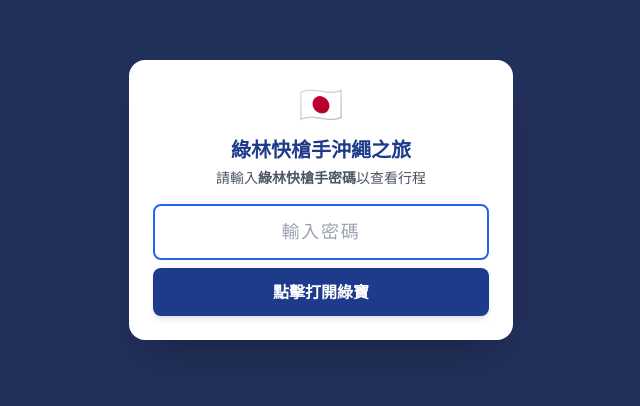
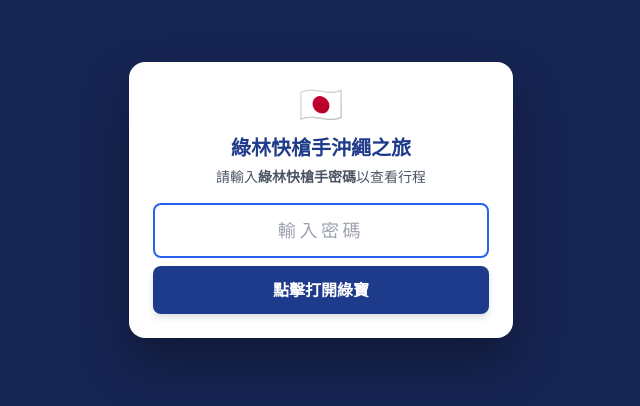
Before and after one commit to ltwjac/ok-trip, a plain HTML site: page index.html in a window 1280 px wide. Shown: the part 200-606 px from the top of the page, without its empty margins (319-959 px from the left). Drawn offline with nearby package versions, Linux system fonts and the light colour scheme.

Commit message:
Keep the trip locked without Tailwind, and eat before Day 1 sightseeing. (#11)
The password gate now covers the page with its own CSS, so a failed Tailwind CDN cannot leave the itinerary reachable. Day 1 goes pickup, lunch, Cape Zanpa, then Ryukyu beef at 19:00.

Co-authored-by: Cursor Agent <cursoragent@cursor.com>
Co-authored-by: ltwjac <ltwjac@users.noreply.github.com>

```diff
--- a/index.html
+++ b/index.html
@@ -3,6 +3,16 @@
 <head>
     <meta charset="UTF-8">
     <meta name="viewport" content="width=device-width, initial-scale=1.0">
+    <script>
+        /* Unlock before first paint. If this fails, the page stays locked. */
+        (function () {
+            try {
+                if (localStorage.getItem('okTripUnlocked') === '1') {
+                    document.documentElement.classList.add('app-unlocked');
+                }
+            } catch (e) {}
+        })();
+    </script>
     <meta name="theme-color" content="#1e3a8a">
     <meta name="apple-mobile-web-app-capable" content="yes">
     <meta name="apple-mobile-web-app-status-bar-style" content="black-translucent">
@@ -232,10 +242,118 @@
             width: 100%;
         }
         .map-show-btn:hover { background: #4338ca; }
+
+        /* Password gate does not use Tailwind. cdn.tailwindcss.com is a runtime
+           stylesheet; if it fails, utility classes never apply and a gate that
+           only has "fixed inset-0" sits under the itinerary. */
+        html:not(.app-unlocked) #app-container {
+            display: none !important;
+        }
+        html:not(.app-unlocked),
+        html:not(.app-unlocked) body {
+            overflow: hidden;
+            height: 100%;
+        }
+        #app-gate {
+            position: fixed;
+            inset: 0;
+            z-index: 10000;
+            display: flex;
+            align-items: center;
+            justify-content: center;
+            box-sizing: border-box;
+            padding: 1rem;
+            background: #172554;
+        }
+        html.app-unlocked #app-gate {
+            display: none !important;
+        }
+        #app-gate .gate-card {
+            box-sizing: border-box;
+            width: 100%;
+            max-width: 24rem;
+            background: #fff;
+            color: #1f2937;
+            border-radius: 1rem;
+            box-shadow: 0 25px 50px rgba(0, 0, 0, 0.35);
+            padding: 1.5rem;
+            text-align: center;
+        }
+        #app-gate .gate-mark {
+            font-size: 2.25rem;
+            line-height: 1;
+            margin-bottom: 0.75rem;
+        }
+        #app-gate .gate-title {
+            margin: 0 0 0.25rem;
+            font-size: 1.25rem;
+            line-height: 1.4;
+            font-weight: 700;
+            color: #1e3a8a;
+        }
+        #app-gate .gate-prompt {
+            margin: 0 0 1rem;
+            font-size: 0.875rem;
+            line-height: 1.5;
+            color: #4b5563;
+        }
+        #app-gate .gate-input {
+            box-sizing: border-box;
+            width: 100%;
+            margin: 0 0 0.5rem;
+            padding: 0.75rem;
+            border: 2px solid #d1d5db;
+            border-radius: 0.5rem;
+            background: #fff;
+            color: #111827;
+            font-family: ui-monospace, SFMono-Regular, Menlo, Consolas, monospace;
+            font-size: 1.125rem;
+            text-align: center;
+            letter-spacing: 0.2em;
+        }
+        #app-gate .gate-input:focus {
+            border-color: #2563eb;
+            outline: none;
+        }
+        #app-gate .gate-error {
+            display: none;
+            margin: 0 0 0.75rem;
+            color: #ef4444;
+            font-size: 0.75rem;
+            font-weight: 700;
+        }
+        #app-gate .gate-error.is-on {
+            display: block;
+        }
+        #app-gate .gate-submit {
+            width: 100%;
+            margin: 0;
+            padding: 0.75rem;
+            border: none;
+            border-radius: 0.5rem;
+            background: #1e3a8a;
+            color: #fff;
+            font-size: 1rem;
+            font-weight: 700;
+            cursor: pointer;
+            box-shadow: 0 4px 6px rgba(0, 0, 0, 0.12);
+        }
+        #app-gate .gate-submit:hover { background: #1e40af; }
     </style>
 </head>
 <body>
-<div id="app-container">
+<!-- Unlock gate: inline position so it still covers the page if the stylesheet or Tailwind CDN fails. -->
+<div id="app-gate" role="dialog" aria-modal="true" aria-labelledby="gate-title" style="position:fixed;inset:0;z-index:10000;display:flex;align-items:center;justify-content:center;box-sizing:border-box;padding:1rem;background:#172554;">
+    <form class="gate-card" onsubmit="event.preventDefault(); submitAppGate();" style="box-sizing:border-box;width:100%;max-width:24rem;background:#fff;border-radius:1rem;padding:1.5rem;text-align:center;">
+        <div class="gate-mark" aria-hidden="true">🇯🇵</div>
+        <h2 id="gate-title" class="gate-title">綠林快槍手沖繩之旅</h2>
+        <p class="gate-prompt">請輸入<strong>綠林快槍手密碼</strong>以查看行程</p>
+        <input type="password" id="gate-input" class="gate-input" inputmode="numeric" autocomplete="off" placeholder="輸入密碼" aria-label="綠林快槍手密碼">
+        <p id="gate-error" class="gate-error" style="display:none">密碼不正確，請再試一次</p>
+        <button type="submit" class="gate-submit">點擊打開綠寶</button>
+    </form>
+</div>
+<div id="app-container" inert>
     <header class="bg-white shadow-sm z-20 shrink-0">
         <div class="px-4 py-3 flex justify-between items-center bg-blue-900 text-white gap-2">
             <h1 class="font-bold text-lg truncate flex-1">綠林快槍手沖繩之旅</h1>
@@ -256,21 +374,6 @@
     </header>
     <div class="content-wrapper">
         <div class="scroll-section max-w-2xl mx-auto w-full" id="sidebar-content"></div>
-    </div>
-</div>
-
-
-<!-- App unlock gate -->
-<div id="app-gate" class="fixed inset-0 bg-blue-950/95 z-[100] flex items-center justify-center p-4">
-    <div class="bg-white rounded-2xl shadow-2xl p-6 max-w-sm w-full text-center">
-        <div class="text-4xl mb-3">🇯🇵</div>
-        <h2 class="text-xl font-bold text-blue-900 mb-1">綠林快槍手沖繩之旅</h2>
-        <p class="text-sm text-gray-600 mb-4">請輸入<strong>綠林快槍手密碼</strong>以查看行程</p>
-        <input type="password" id="gate-input" inputmode="numeric" autocomplete="off" placeholder="輸入密碼"
-            onkeydown="if(event.key==='Enter')submitAppGate()"
-            class="w-full p-3 border-2 border-gray-300 rounded-lg mb-2 focus:border-blue-600 focus:outline-none font-mono text-center tracking-widest text-lg">
-        <p id="gate-error" class="text-red-500 text-xs font-bold mb-3 hidden">密碼不正確，請再試一次</p>
-        <button type="button" onclick="submitAppGate()" class="w-full bg-blue-900 hover:bg-blue-800 text-white font-bold py-3 rounded-lg cursor-pointer shadow-md">點擊打開綠寶</button>
     </div>
 </div>
 
@@ -362,11 +465,11 @@ const AUDIT_PASS_HASH = '3afddfdd432759f906ff30983fbecfd56b022e56433b598d2b04e31
 const itineraryData = [
     { day: 'D1', time: '13:10', title: 'HB336 抵達那霸機場', isHotel: false, color: '#3b82f6', travelTime: '抵達', parking: '機場', desc: '香港 09:45 起飛 → 沖繩 13:10 抵達。過關提取行李後前往 Clover 接駁點。', lat: 26.2065, lng: 127.6465, searchQuery: '那霸機場' },
     { day: 'D1', time: '14:30', title: 'Clover 取車（Voxy 或類似）', isHotel: false, color: '#3b82f6', travelTime: '接駁約 15分鐘', parking: 'Clover 停車場', desc: '訂單取車 14:30（HB336 抵達後過關＋接駁）。檢查車況、保險、加油規矩；導航用電話即可。', lat: 26.1838, lng: 127.6655, searchQuery: '那霸機場 租車 Clover' },
-    { day: 'D1', time: '16:00', title: '殘波岬燈塔 & 壯麗斷崖', isHotel: false, color: '#3b82f6', travelTime: '約 70–80分鐘', parking: '免費停車場', desc: '機場周邊北上約 70–80 分（一般道路與高速公路時間相近）。短停燈塔與斷崖拍照（約 35–40 分鐘）。', lat: 26.4411, lng: 127.7125, searchQuery: '殘波岬燈塔 沖繩' },
-    { day: 'D1', time: '17:00', title: '浜の家海鮮食堂 稍晚午餐', isHotel: false, color: '#3b82f6', travelTime: '約 20分鐘', parking: '餐廳專屬停車場 (免費)', desc: '殘波→仲泊約 20 分。當地新鮮海產，奶油烤魚必試。', lat: 26.4358, lng: 127.7922, searchQuery: '浜の家海鮮食堂 恩納村' },
-    { day: 'D1', time: '18:30', title: 'グランディオーソ沖縄プールヴィラ恩納 7D 入住', isHotel: true, color: '#ef4444', travelTime: '約 20分鐘', parking: '住宿附設停車位', desc: '〒904-0402 恩納村安富祖1854-7。Trip.com 訂單 1578951053121146／PIN 1480；16:00–23:00 入住。午餐後北上安富祖約 20 分。', lat: 26.5125, lng: 127.9005, searchQuery: 'グランディオーソ沖縄プールヴィラ恩納 7D' },
-    { day: 'D1', time: '19:00', title: '恩納村海灘／別墅休整', isHotel: false, color: '#3b82f6', travelTime: '約 5分鐘', parking: '海灘公共停車場', desc: '11 月日落較早；入住後短途散步或泳池休整，再出發用晚餐。', lat: 26.511, lng: 127.8975, searchQuery: '恩納村 海灘' },
-    { day: 'D1', time: '19:45', title: '琉球之牛 (恩納店) 晚餐', isHotel: false, color: '#3b82f6', travelTime: '約 10分鐘', parking: '餐廳專屬/附近收費停車場', desc: '頂級沖繩和牛燒肉，第一日行程結束。建議預先訂位。', lat: 26.4469, lng: 127.8042, searchQuery: '琉球之牛 恩納店' },
+    { day: 'D1', time: '16:00', title: '浜の家海鮮食堂 午餐', isHotel: false, color: '#3b82f6', travelTime: '約 70–80分鐘', parking: '餐廳專屬停車場 (免費)', desc: '取車後先北上仲泊用餐，車程約 70–80 分。當地新鮮海產，奶油烤魚必試。', lat: 26.4358, lng: 127.7922, searchQuery: '浜の家海鮮食堂 恩納村' },
+    { day: 'D1', time: '17:00', title: '殘波岬燈塔 & 壯麗斷崖', isHotel: false, color: '#3b82f6', travelTime: '約 20分鐘', parking: '免費停車場', desc: '午餐後前往殘波岬，仲泊→殘波約 20 分。短停燈塔與斷崖拍照（約 35–40 分鐘）。', lat: 26.4411, lng: 127.7125, searchQuery: '殘波岬燈塔 沖繩' },
+    { day: 'D1', time: '18:15', title: 'グランディオーソ沖縄プールヴィラ恩納 7D 入住', isHotel: true, color: '#ef4444', travelTime: '約 30–40分鐘', parking: '住宿附設停車位', desc: '〒904-0402 恩納村安富祖1854-7。Trip.com 訂單 1578951053121146／PIN 1480；16:00–23:00 入住。殘波岬後北上安富祖約 30–40 分。', lat: 26.5125, lng: 127.9005, searchQuery: 'グランディオーソ沖縄プールヴィラ恩納 7D' },
+    { day: 'D1', time: '18:40', title: '恩納村海灘／別墅休整', isHotel: false, color: '#3b82f6', travelTime: '約 5分鐘', parking: '海灘公共停車場', desc: '11 月日落較早；入住後稍作休整，再出發用晚餐。', lat: 26.511, lng: 127.8975, searchQuery: '恩納村 海灘' },
+    { day: 'D1', time: '19:00', title: '琉球之牛 (恩納店) 晚餐', isHotel: false, color: '#3b82f6', travelTime: '約 10分鐘', parking: '餐廳專屬/附近收費停車場', desc: '約 19:00 享用頂級沖繩和牛燒肉，第一日行程結束。建議預先訂位。', lat: 26.4469, lng: 127.8042, searchQuery: '琉球之牛 恩納店' },
 
     { day: 'D2', time: '09:00', title: '別墅出發', isHotel: true, color: '#10b981', travelTime: '起點', parking: '住宿附設停車位', desc: '早上集合出發。', lat: 26.5125, lng: 127.9005, searchQuery: 'グランディオーソ沖縄プールヴィラ恩納 7D' },
     { day: 'D2', time: '09:30', title: '青之洞窟 (真榮田岬) 浮潛', isHotel: false, color: '#10b981', travelTime: '約 20–25分鐘', parking: '真榮田岬收費停車場', desc: '安富祖→真榮田約 20–25 分。09:30–11:30 藍洞浮潛。旺季建議及早預約店家。', lat: 26.4447, lng: 127.7724, searchQuery: '真榮田岬 青之洞窟' },
@@ -897,6 +1000,11 @@ function showAllStopOnMap(day, idx) {
 window.showAllStopOnMap = showAllStopOnMap;
 
 function switchTab(tab) {
+    if (!isAppUnlocked()) {
+        showAppGate();
+        return;
+    }
+    hideAppGate();
     currentTab = tab;
     document.querySelectorAll('.nav-tab').forEach(el => {
         el.className = 'nav-tab bg-gray-100 text-gray-600 hover:bg-gray-200 px-4 py-2 rounded-full font-semibold mr-2 transition-colors cursor-pointer';
@@ -1000,6 +1108,7 @@ function handbookSearchHtml() {
 }
 
 function renderContent(tab) {
+    if (!document.documentElement.classList.contains('app-unlocked')) return;
     const sidebar = document.getElementById('sidebar-content');
     destroyDayMap();
     sidebar.innerHTML = '';
@@ -1597,21 +1706,34 @@ const APP_GATE_KEY = 'okTripUnlocked';
 const APP_GATE_PASSWORD = '666666';
 
 function isAppUnlocked() {
+    if (document.documentElement.classList.contains('app-unlocked')) return true;
     try { return localStorage.getItem(APP_GATE_KEY) === '1'; } catch (e) { return false; }
 }
 
+function setGateError(show) {
+    const err = document.getElementById('gate-error');
+    if (!err) return;
+    err.classList.toggle('is-on', !!show);
+    err.style.display = show ? 'block' : 'none';
+}
+
 function hideAppGate() {
+    document.documentElement.classList.add('app-unlocked');
     const gate = document.getElementById('app-gate');
+    const app = document.getElementById('app-container');
     if (gate) gate.style.display = 'none';
+    if (app) app.removeAttribute('inert');
 }
 
 function showAppGate() {
+    document.documentElement.classList.remove('app-unlocked');
     const gate = document.getElementById('app-gate');
+    const app = document.getElementById('app-container');
+    if (app) app.setAttribute('inert', '');
     if (!gate) return;
     gate.style.display = 'flex';
-    const err = document.getElementById('gate-error');
+    setGateError(false);
     const input = document.getElementById('gate-input');
-    if (err) err.classList.add('hidden');
     if (input) {
         input.value = '';
         setTimeout(() => input.focus(), 80);
@@ -1620,14 +1742,13 @@ function showAppGate() {
 
 function submitAppGate() {
     const input = document.getElementById('gate-input');
-    const err = document.getElementById('gate-error');
     const pwd = (input && input.value ? input.value : '').trim();
     if (pwd === APP_GATE_PASSWORD) {
         try { localStorage.setItem(APP_GATE_KEY, '1'); } catch (e) {}
         hideAppGate();
         bootApp();
     } else {
-        if (err) err.classList.remove('hidden');
+        setGateError(true);
         if (input) {
             input.value = '';
             input.focus();
```
